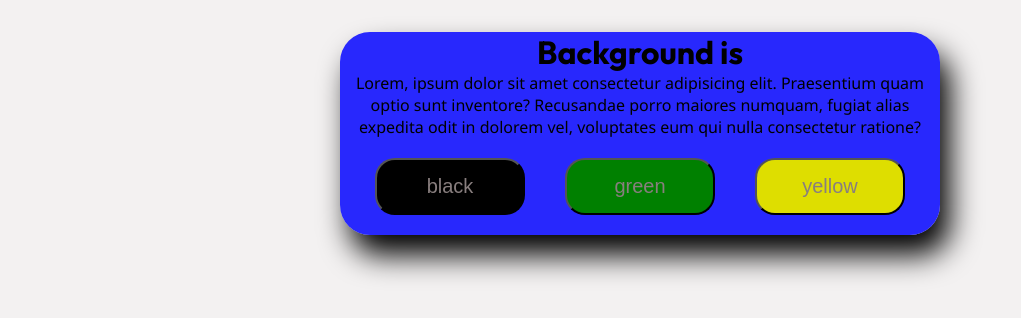
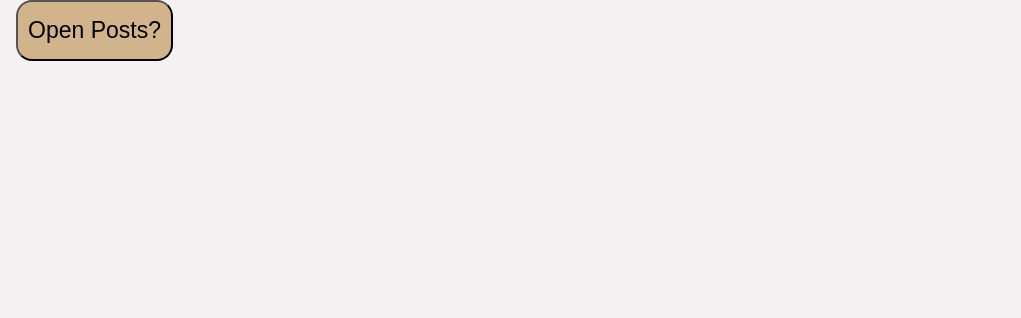
Before and after one commit to BrownEdgar/react_armenia, a React app: page / in a window 1280 px wide. Shown: the top 318 px of the page, without its empty margins (0-1021 px from the left). Built offline with nearby package versions, Linux system fonts and the light colour scheme; the HTML template or start-up script is replaced by a standard one.

Commit message:
homework2

```diff
--- a/src/App.jsx
+++ b/src/App.jsx
@@ -1,29 +1,29 @@
-import { useState } from 'react'
-import './App.css'
+// import { useState } from 'react'
+// import './App.css'
 
-function App() {
- const arr=['black','green','yellow']
-  const [message,setMessage]=useState('')
-  const handleMessage=(elm)=>{
-    setMessage(elm)
-  }
-  return (
-    <div className={`App ${message}`} >
-      <h1>Background is {message} </h1>
-      <div className='App__item'>
-      <p>Lorem, ipsum dolor sit amet consectetur adipisicing elit.
-         Praesentium quam optio sunt inventore? Recusandae porro
-         maiores numquam, fugiat alias expedita odit in dolorem vel,
-          voluptates eum qui nulla consectetur ratione?</p>
-      {
-        arr.map(elm=>{
-          return <button onClick={()=>handleMessage(elm)}
-          className={`color__button ${elm}`}
-          key={elm}>{elm}</button>
-        })
-      }
-    </div>
-    </div>
-  )
-}
-export default App
+// function App() {
+//  const arr=['black','green','yellow']
+//   const [message,setMessage]=useState('')
+//   const handleMessage=(elm)=>{
+//     setMessage(elm)
+//   }
+//   return (
+//     <div className={`App ${message}`} >
+//       <h1>Background is {message} </h1>
+//       <div className='App__item'>
+//       <p>Lorem, ipsum dolor sit amet consectetur adipisicing elit.
+//          Praesentium quam optio sunt inventore? Recusandae porro
+//          maiores numquam, fugiat alias expedita odit in dolorem vel,
+//           voluptates eum qui nulla consectetur ratione?</p>
+//       {
+//         arr.map(elm=>{
+//           return <button onClick={()=>handleMessage(elm)}
+//           className={`color__button ${elm}`}
+//           key={elm}>{elm}</button>
+//         })
+//       }
+//     </div>
+//     </div>
+//   )
+// }
+// export default App
--- /dev/null
+++ b/src/Modal/App.jsx
@@ -0,0 +1,51 @@
+
+import React, {  useState } from 'react'
+import Modal from './Modal'
+import './App.scss'
+
+export default function App() {
+    const [isOpen, setIsOpen] = useState(false);
+    const [posts, setPosts] = useState([]);
+
+    const openModal = () => setIsOpen(!isOpen);
+
+
+
+    // debugger
+    const openPost = () => {
+            fetch('https://jsonplaceholder.typicode.com/posts')
+                .then(res => res.json())
+                .then(data => {
+                    // console.log(data);
+                    setPosts(data);
+                    openModal();
+                })
+        }
+
+
+    return (
+    <div className='App'>
+        <button   className='App__btns'  onClick={openPost} >Open Posts?</button>
+    {
+            isOpen? (
+                <Modal openModal={openModal} >
+                    <h1>Are you sure?</h1>
+                <div>
+
+                {
+                    posts.map(posts=>{
+                     <div key={posts.id}>
+                         <h2>{posts.title}</h2>
+                         <p>{posts.body}</p>
+                     </div>
+
+                 })}
+                </div>
+                </Modal>
+            ) :null
+        }
+
+
+    </div>
+  );
+}
--- /dev/null
+++ b/src/Modal/App.scss
@@ -0,0 +1,10 @@
+.App{
+     &__btns{
+        padding: 15px  10px;
+        font-size: 23px;
+        border-radius: 16px;
+        background-color: tan;
+        cursor: pointer;
+
+     }
+}
--- /dev/null
+++ b/src/Modal/Modal.jsx
@@ -0,0 +1,17 @@
+
+import React from 'react';
+import './Modal.scss';
+
+export default function Modal({ children, openModal, openPost }) {
+    return (
+        <div className='Modal'>
+            <div className="Modal__items">
+                {children}
+                <div className='Modal__buttons'>
+                <button className='Modal__deny' onClick={openModal}>Cancel</button>
+                <button className='Modal__confirm' onClick={openPost}>Continue</button>
+            </div>
+                </div>
+        </div>
+    );
+}
--- /dev/null
+++ b/src/Modal/Modal.scss
@@ -0,0 +1,41 @@
+.Modal{
+    position: fixed;
+    inset: 0,0,0,0;
+    width: 100%;
+    height: 100vh;
+    // background-color: rgba(0, 0, 0, 0.24);
+    color: whitesmoke;
+    display: flex;
+    justify-content: center;
+    align-items: center;
+    text-align: center;
+    z-index: 999999999999999;
+    &__items{
+        padding:30px ;
+        background-color: rgba(29, 29, 30, 0.945);
+        border-radius: 12px;
+        width: 500px;
+        height: 300px;
+    }
+    &__buttons{
+        display: flex;
+        padding: 20px;
+        justify-content: space-between;
+    }
+    &__confirm{
+        padding: 10px 35px ;
+        background-color: green;
+        font-size: 23px;
+        border-radius: 12px;
+        cursor: pointer;
+
+    }
+     &__deny{
+        padding: 10px 35px;
+        margin-left: 20px;
+        border-radius: 12px;
+        font-size: 23px;
+        background-color: red;
+        cursor: pointer;
+    }
+}
--- a/src/main.jsx
+++ b/src/main.jsx
@@ -1,6 +1,6 @@
 import React from 'react'
 import ReactDOM from 'react-dom/client'
-import App from './App'
+import App from './Modal/App'
 
 import './index.css'
 
```
